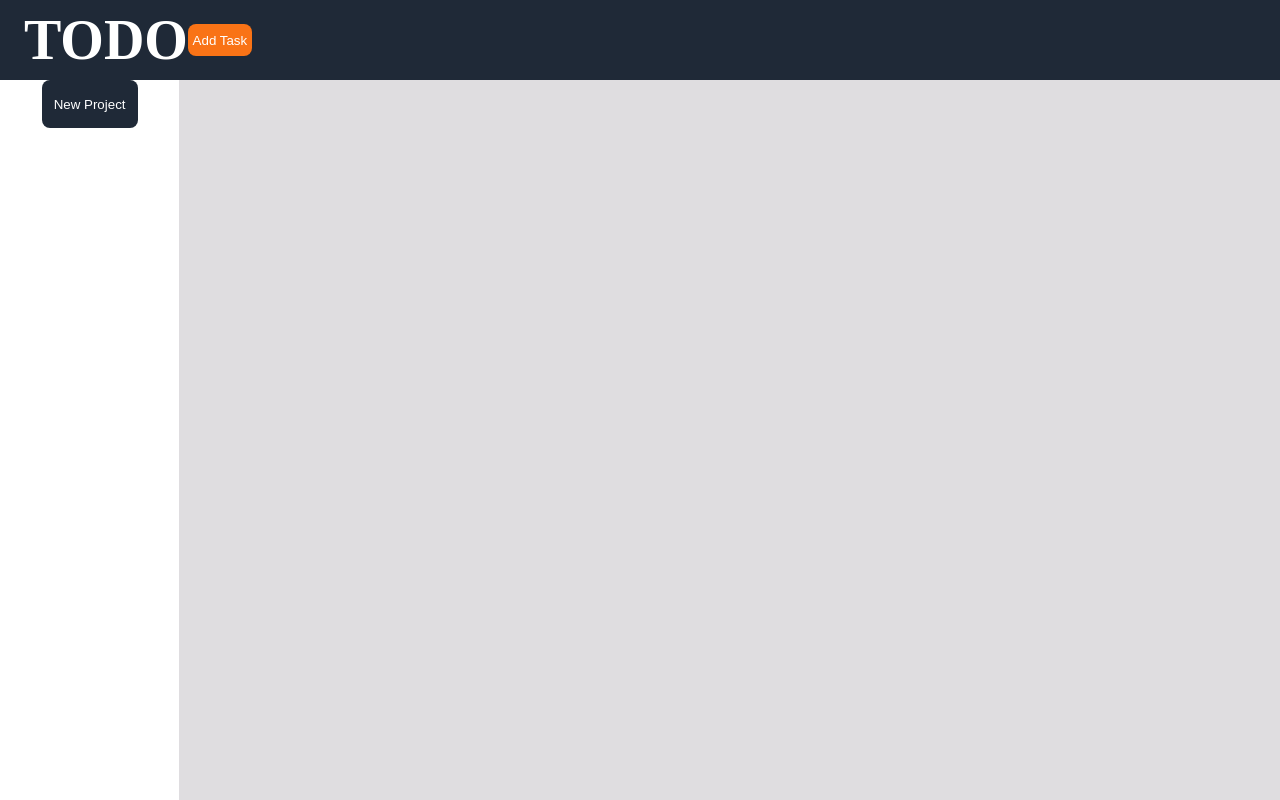
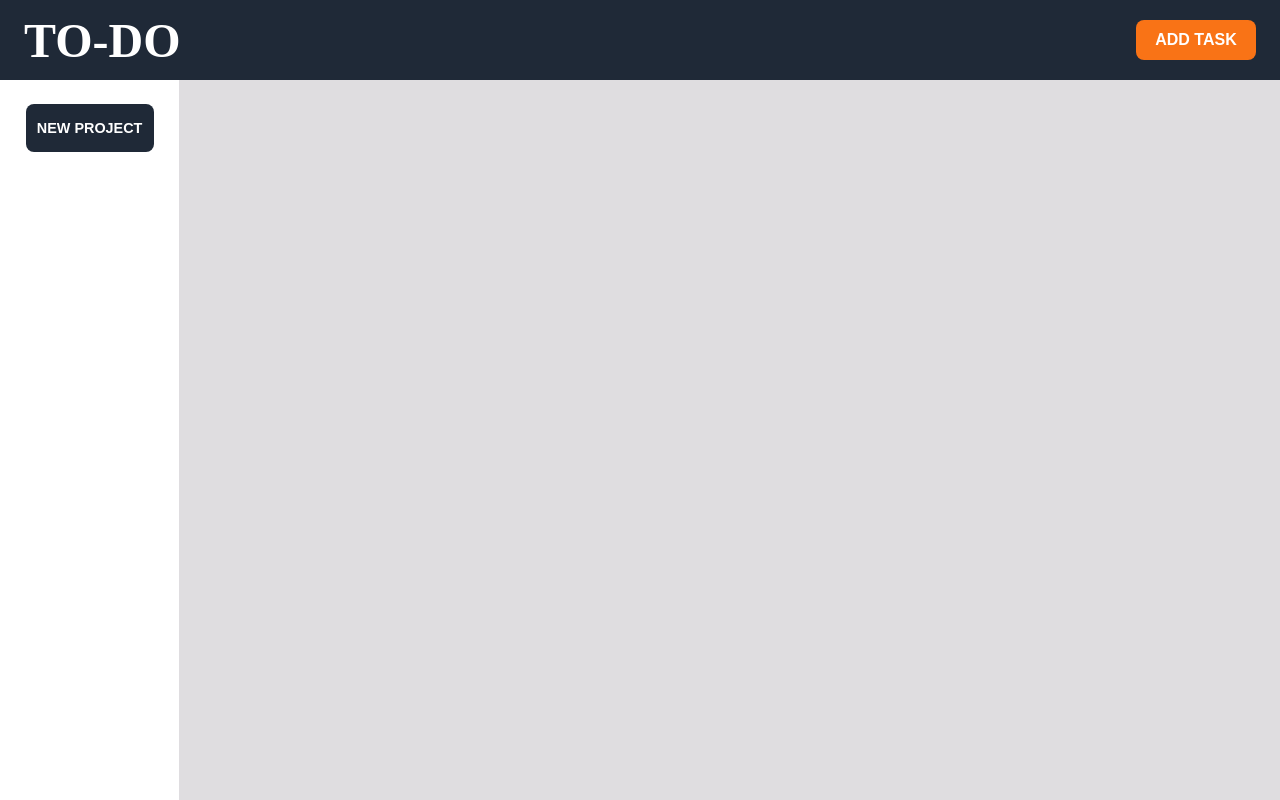
Before and after one commit to Kgodisho-Mononyane/todo-list, a website built with webpack: page src/template.html in a window 1280 px wide. Built offline with nearby package versions, Linux system fonts and the light colour scheme.

Commit message:
complete core styling

```diff
--- a/src/style.css
+++ b/src/style.css
@@ -30,19 +30,21 @@ header {
     display: flex;
     background-color: var(--background-blue);
     height: var(--header);
-    flex-direction: space-between;
+    justify-content: space-between;
     align-items: center;
-    padding-left: var(--spacing);
+    padding: 0 var(--spacing) 0 var(--spacing);
 }
 
 #heading {
     color: var(--background-white);
-    font-size: 3.5rem;
+    font-size: 3rem;
 }
 
 #add-btn {
-    height: 2rem;
-    width: 4rem;
+    height: 2.5rem;
+    width: 7.5rem;
+    font-size: 1rem;
+    font-weight: bold;
     background-color: var(--orange);
     border-radius: var(--border-radius);
     border: none;
@@ -69,13 +71,16 @@ main {
     background-color: var(--background-white);
     display: flex;
     justify-content: center;
+    padding-top: var(--spacing)
 }
 
 #project-btn {
     background-color: var(--background-blue);
     color: var(--background-white);
     height: 3rem;
-    width: 6rem;
+    width: 8rem;
+    font-weight: bold;
+    font-size: 0.9rem;
 }
 
 #project-btn:hover {
--- a/src/template.html
+++ b/src/template.html
@@ -7,12 +7,12 @@
 </head>
 <body>
     <header>
-        <h1 id="heading">TODO</h1>
-        <button id="add-btn">Add Task</button>
+        <h1 id="heading">TO-DO</h1>
+        <button id="add-btn">ADD TASK</button>
     </header>
     <main>
         <div id="left-container">
-            <button id="project-btn">New Project</button>
+            <button id="project-btn">NEW PROJECT</button>
         </div>
         <div id="right-container"></div>
     </main>
```
